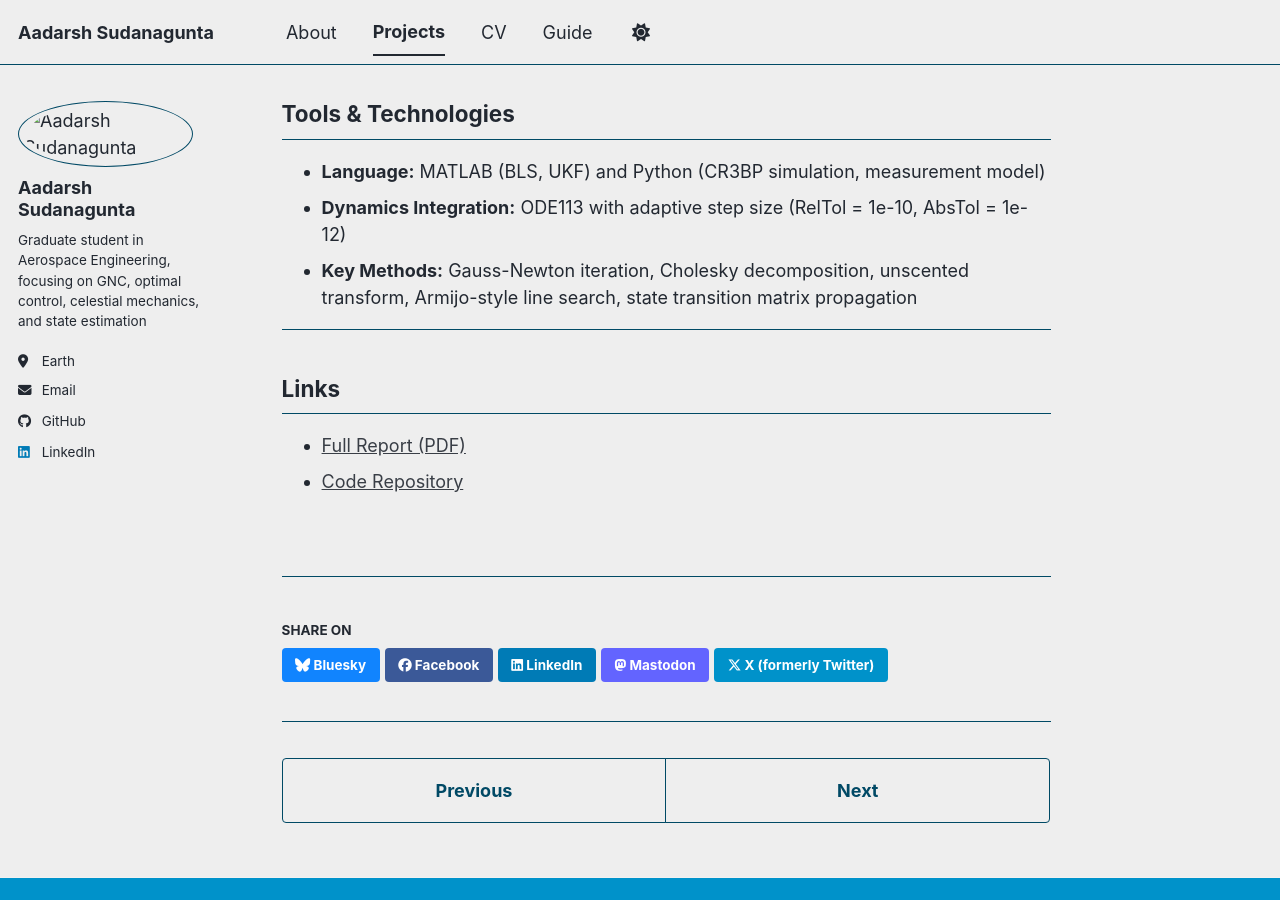
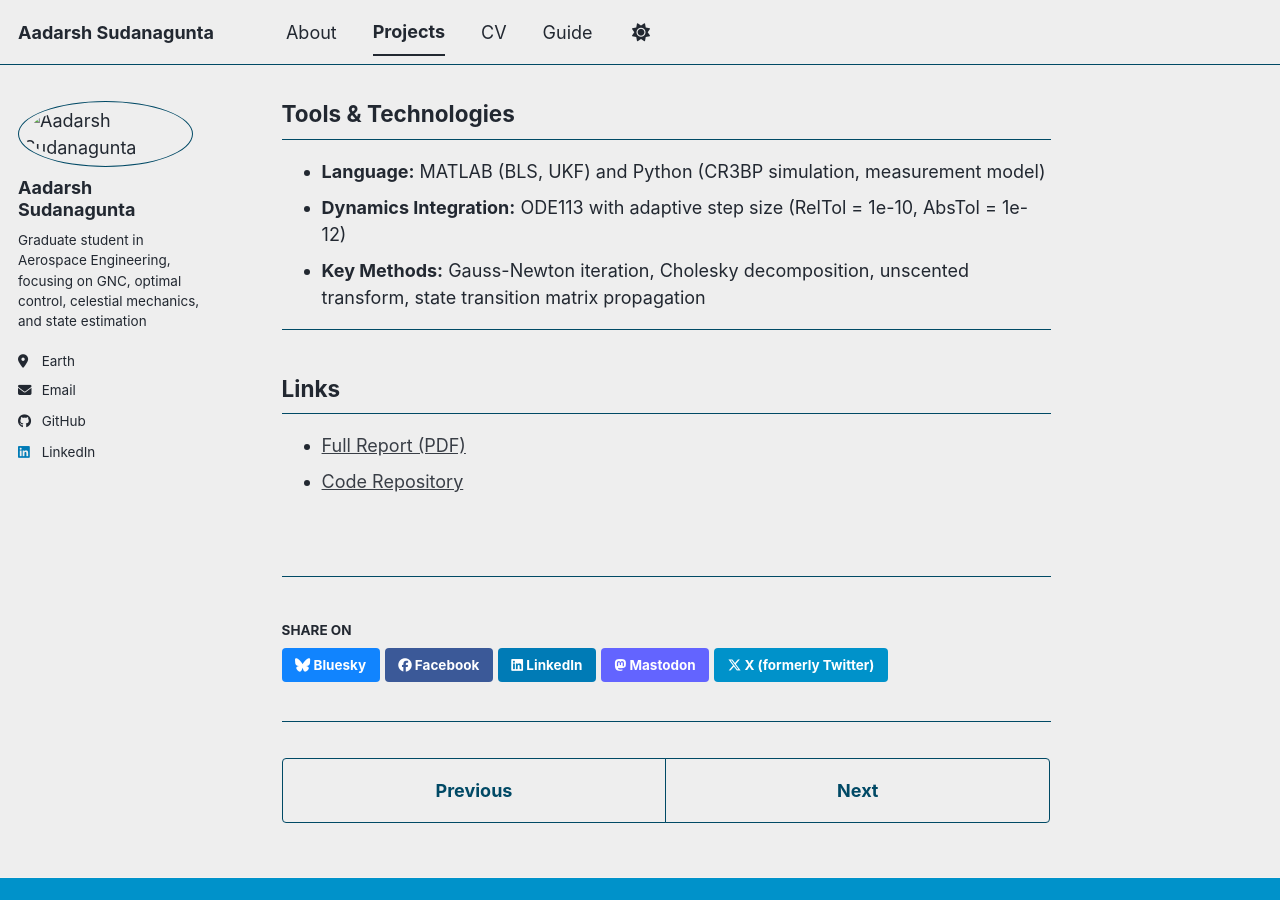
Before and after one commit to aadasud/aadasud.github.io, a Jekyll site: the page built from _portfolio/lunar-state-estimation.md, in a window 1280 px wide and 900 px high, scrolled down 3654 px. Built offline with Jekyll 4.4.1, drawn with Linux system fonts in a browser that asks for light colours; a script bundle is joined from its source files by our own code; library files that are not in the unit come from our copies.

Commit message:
Update lunar-state-estimation.md

```diff
--- a/_portfolio/lunar-state-estimation.md
+++ b/_portfolio/lunar-state-estimation.md
@@ -152,7 +152,7 @@ post-processing applications where compute time is not a constraint.
 - **Dynamics Integration:** ODE113 with adaptive step size
   (RelTol = 1e-10, AbsTol = 1e-12)
 - **Key Methods:** Gauss-Newton iteration, Cholesky decomposition,
-  unscented transform, Armijo-style line search, state transition
+  unscented transform, state transition
   matrix propagation
 
 ---
```
